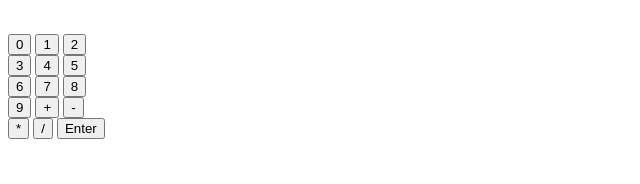
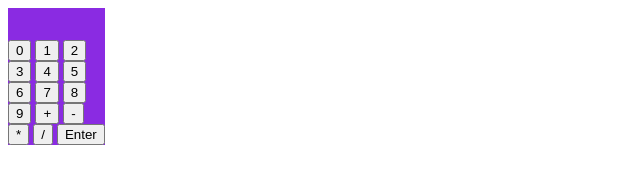
Before and after one commit to rubinduck/web-calculator, a plain HTML site: page index.html in a window 1280 px wide. Shown: the whole page, without its empty margins (0-640 px from the left). Drawn offline with Linux system fonts and the light colour scheme.

Commit message:
Add calculator stylesheet

```diff
--- /dev/null
+++ b/calculator.css
@@ -0,0 +1,12 @@
+.calculator {
+    display: flex;
+    flex-direction: column;
+    gap: 1rem;
+    width: fit-content;
+    background-color: blueviolet;
+}
+
+.calculator__input-field {
+    height: 1rem;
+    width: 100%;
+}
--- a/index.html
+++ b/index.html
@@ -3,10 +3,11 @@
 <head>
     <meta charset='UTF-8'>
     <title>Calculator</title>
+    <link rel='stylesheet' href='calculator.css'>
 </head>
 <body>
     <div class='calculator'>
-        <div classs='calculator__input-field' contenteditable='true'></div>
+        <div class='calculator__input-field' contenteditable='true'></div>
         <div class='calculator__buttons'>
             <div class='calculator__buttons__grid'>
                 <div class='row'>
```
